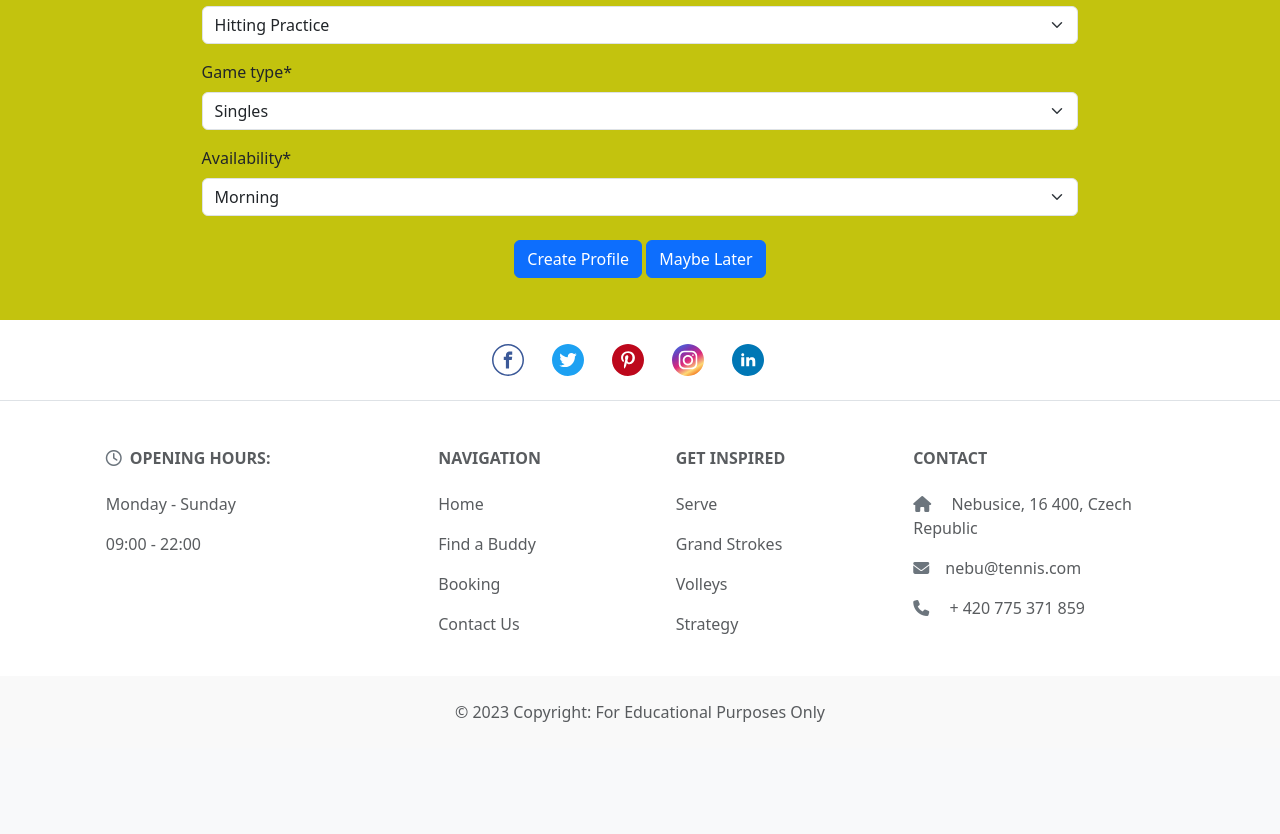
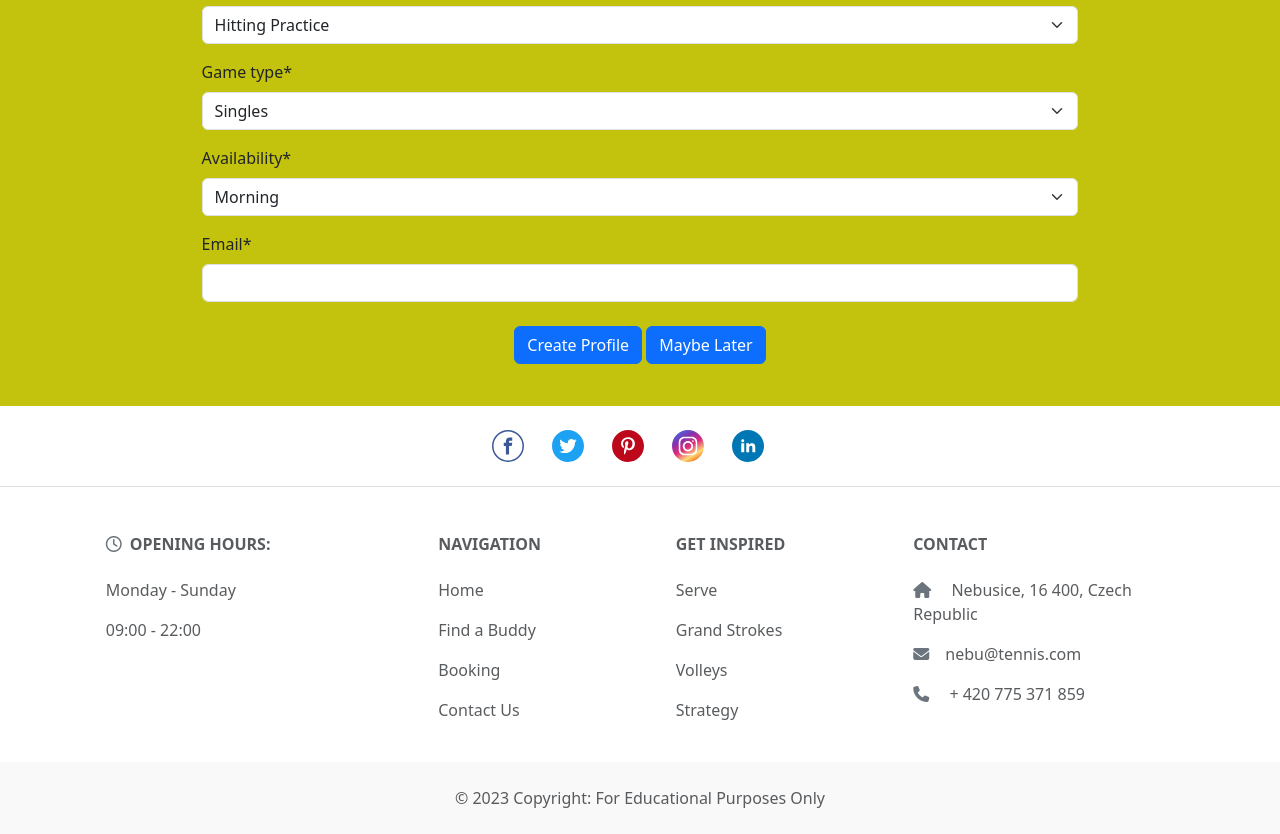
Before and after one commit to lucia2007/tennis_buddies, a Django app: page /buddies/add/ in a window 1280 px wide. Shown: the part 1427-2261 px from the top of the page. Before the commit the page ends 2149 px from the top, so only its background shows below. Run offline with Django 3.2, Linux system fonts and the light colour scheme; the visitor is signed in with stand-in values (Sample User, id 1); parts of the project's set-up code (start-up, migrations or seed data) failed here and were passed over; some libraries are stand-ins or nearby versions.

Commit message:
Add email to Profile and Buddy forms/models

```diff
--- a/buddies/admin.py
+++ b/buddies/admin.py
@@ -16,6 +16,7 @@ class BuddyAdmin(SummernoteModelAdmin):
         "game_type",
         "availability",
         "practice_type",
+        "email",
         "created_on",
     )
 
--- a/buddies/forms.py
+++ b/buddies/forms.py
@@ -1,5 +1,6 @@
 from django import forms
 from .models import Buddy
+from django.contrib.auth.models import User
 
 
 class BuddyForm(forms.ModelForm):
@@ -18,6 +19,7 @@ class BuddyForm(forms.ModelForm):
             "practice_type",
             "game_type",
             "availability",
+            "email",
         ]
 
     labels = {
@@ -31,4 +33,5 @@ class BuddyForm(forms.ModelForm):
         "practice_type": "Practice Type",
         "game_type": "Game Type",
         "availability": "Available",
+        "email": "Email",
     }
--- a/buddies/models.py
+++ b/buddies/models.py
@@ -72,6 +72,8 @@ class Buddy(models.Model):
             ("Afternoon", "Afternoon"),
             ("Both Morning and Afternoon", "Both Morning and Afternoon")], default="Both"
     )
+    email = models.EmailField(max_length=150)
+
     created_on = models.DateTimeField(auto_now_add=True)
 
     def __str__(self):
--- a/buddies/templates/buddies/buddy_detail.html
+++ b/buddies/templates/buddies/buddy_detail.html
@@ -41,6 +41,9 @@
                 <li class="list-group-item">
                     <p><strong>Available: </strong>{{ buddy.availability }}</p>
                 </li>
+                <li class="list-group-item">
+                    <p><strong>Email: </strong>{{ buddy.email }}</p>
+                </li>
             </ul>
             {% if request.user == buddy.user_profile.user %}
             <div class="text-center">
--- a/profiles/admin.py
+++ b/profiles/admin.py
@@ -15,6 +15,7 @@ class UserProfileAdmin(admin.ModelAdmin):
         'first_name',
         'last_name',
         'phone',
+        'email',
         'created_on')
     list_filter = ('last_name', 'created_on')
     search_fields = ['first_nane', 'last_name', 'phone']
--- a/profiles/models.py
+++ b/profiles/models.py
@@ -5,6 +5,7 @@ from django.contrib.auth.models import User
 from cloudinary.models import CloudinaryField  # type: ignore
 from datetime import date
 from django.core.validators import RegexValidator
+from django.core.exceptions import ValidationError
 
 
 class UserProfile(models.Model):
@@ -15,6 +16,7 @@ class UserProfile(models.Model):
     phone = models.CharField(max_length=20)
     # validators=[RegexValidator(r'^\+?\d{9, 15}$')])  # validate if phone#
     created_on = models.DateTimeField(auto_now=True)
+    email = models.EmailField(max_length=255)
 
     def __str__(self):
         return self.user.username
```
Also changed, not shown: buddies/migrations/0021_buddy_email.py (added), buddies/migrations/0022_alter_buddy_email.py (added), profiles/migrations/0005_userprofile_email.py (added), profiles/migrations/0006_alter_userprofile_email.py (added).
